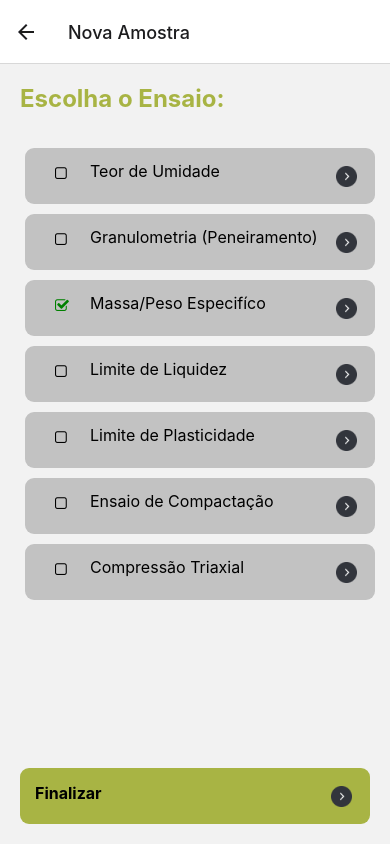
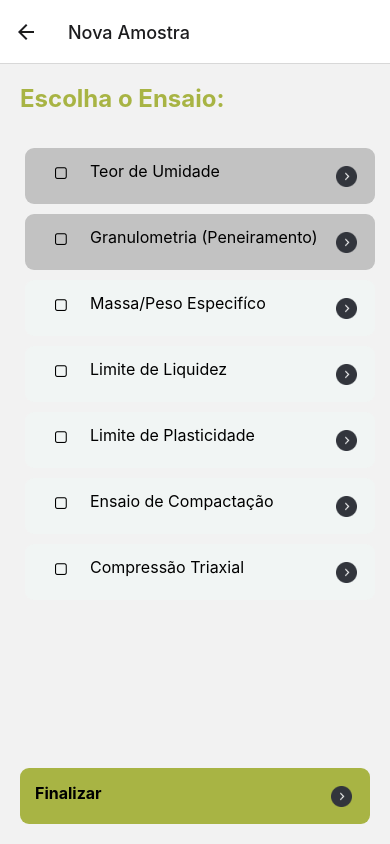
Before and after one commit to fernandadutr/geolab, a React Native app: screen /EscolherEnsaio in a window 390 px wide. Built offline with nearby package versions, Linux system fonts and the light colour scheme.

Commit message:
Reformula Ensaios, e rotas de Ensaios

```diff
--- a/App.tsx
+++ b/App.tsx
@@ -15,6 +15,7 @@ export type RootStackParamList = {
   Auth: undefined;
   EscolherEnsaio: undefined;
   TeorUmidade: undefined;
+  Granulometria: undefined;
 };
 
 const Stack = createNativeStackNavigator();
--- a/Componentes/Amostra.tsx
+++ b/Componentes/Amostra.tsx
@@ -8,20 +8,27 @@ import { useNavigation } from '@react-navigation/native';
 
 interface ResultadoProps {
     title: string;
+    enable: boolean;
+    route: keyof RootStackParamList;
 }
 
 type authScreenProp = NativeStackNavigationProp<RootStackParamList, 'Auth'>;
 
 
-const Amostra: React.FC<ResultadoProps> = ({ title }) => {
-    const ensaioConcluido = ["Massa/Peso Especifíco"];
+const Amostra: React.FC<ResultadoProps> = ({ title, enable, route }) => {
+    const ensaioConcluido: Array<string> = [];
 
     const navigation = useNavigation<authScreenProp>();
 
     return (
         <TouchableOpacity
-            style={styles.ensaioContainerX}
-            onPress={() => navigation.navigate('TeorUmidade') }
+            style={enable ? styles.ensaioContainerX : styles.ensaioContainerY}
+            onPress={() => {
+                if (enable) {
+                    navigation.navigate(route);
+                }
+            }}
+            disabled={!enable}
         >
             <View style={{ display: 'flex', flexDirection: 'row', alignSelf: 'center', height: 50 }}>
                 <CheckBox
--- a/Componentes/ModalSalvarEnsaio.tsx
+++ b/Componentes/ModalSalvarEnsaio.tsx
@@ -6,7 +6,6 @@ import { RootStackParamList } from '../App';
 import EnsaiosDB, { Ensaio } from '../FakeDB/EnsaiosDB';
 import { useUser } from '../Context/Context';
 import { useEnsaios } from '../Context/EnsaiosContext';
-import styles from '../Styles/Componentes';
 import Modal from 'react-native-modal';
 import { Image } from 'react-native-elements';
 
--- a/FakeDB/Ensaios.tsx
+++ b/FakeDB/Ensaios.tsx
@@ -1,29 +1,49 @@
+import { RootStackParamList } from '../App'
+
 const Ensaios = [
     {
         nome: "Teor de Umidade",
-        id: 1
+        id: 1,
+        enable: true,
+        route: 'TeorUmidade' as keyof RootStackParamList
     },
     {
         nome: "Granulometria (Peneiramento)",
-        id: 2
+        id: 2,
+        enable: true,
+        route: 'Granulometria' as keyof RootStackParamList
     },
     {
         nome: "Massa/Peso Especifíco",
-        id: 3
+        id: 3,
+        enable: false,
+        route: 'Granulometria' as keyof RootStackParamList
+
     },
     {
         nome: "Limite de Liquidez",
-        id: 4
+        id: 4,
+        enable: false,
+        route: 'Granulometria' as keyof RootStackParamList
     },
     {
         nome: "Limite de Plasticidade",
-        id: 5
+        id: 5,
+        enable: false,
+        route: 'Granulometria' as keyof RootStackParamList
     },
     {
         nome: "Ensaio de Compactação",
-        id: 6
+        id: 6,
+        enable: false,
+        route: 'Granulometria' as keyof RootStackParamList
     },
-    { nome: "Compressão Triaxial", id: 7 }
+    {
+        nome: "Compressão Triaxial",
+        id: 7,
+        enable: false,
+        route: 'Home' as keyof RootStackParamList
+    }
 ];
 
 export default Ensaios;
--- a/Paginas/EscolherEnsaio.tsx
+++ b/Paginas/EscolherEnsaio.tsx
@@ -10,7 +10,7 @@ const EscolherEnsaio: React.FC = () => {
       <Text style={styles.title}>Escolha o Ensaio: </Text>
       <View style={styles.containerResultados}>
         {
-          Ensaios.map(ensaio => <Amostra key={ensaio.id} title={ensaio.nome} />)
+          Ensaios.map(ensaio => <Amostra key={ensaio.id} title={ensaio.nome} enable={ensaio.enable} route={ensaio.route} />)
         }
       </View>
       <TouchableOpacity style={styles.ensaioContainer}>
--- a/Styles/Componentes.js
+++ b/Styles/Componentes.js
@@ -78,6 +78,20 @@ const styles = StyleSheet.create({
     padding: 10,
     borderRadius: 9,
   },
+
+  ensaioContainerY: {
+    display: 'flex',
+    flexDirection: 'row',
+    justifyContent: 'space-between',
+    width: '100%',
+    height: 56,
+    alignSelf: 'auto',
+    backgroundColor: '#F1F5F4',
+    margin: 5,
+    padding: 10,
+    borderRadius: 9,
+  },
+
   textImputEnsaio: {
     textAlign: 'center',
     marginVertical: 5,
```
Also changed, not shown: Paginas/TeorUmidade.tsx (line endings or trailing spaces).
